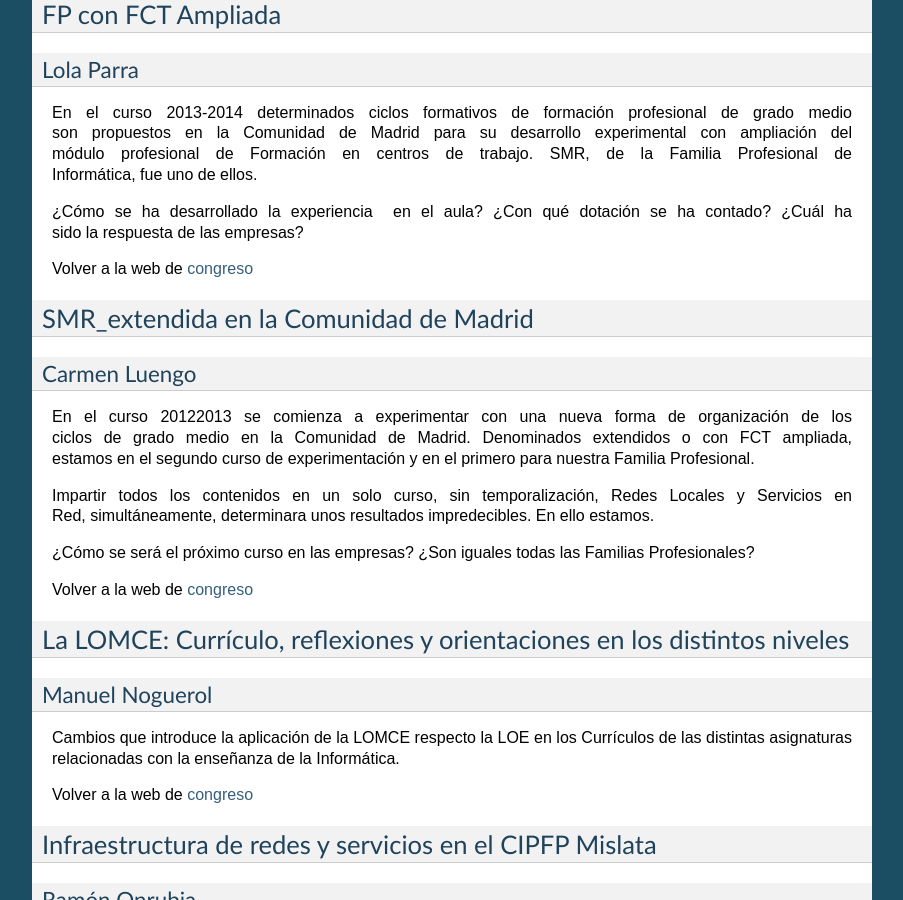
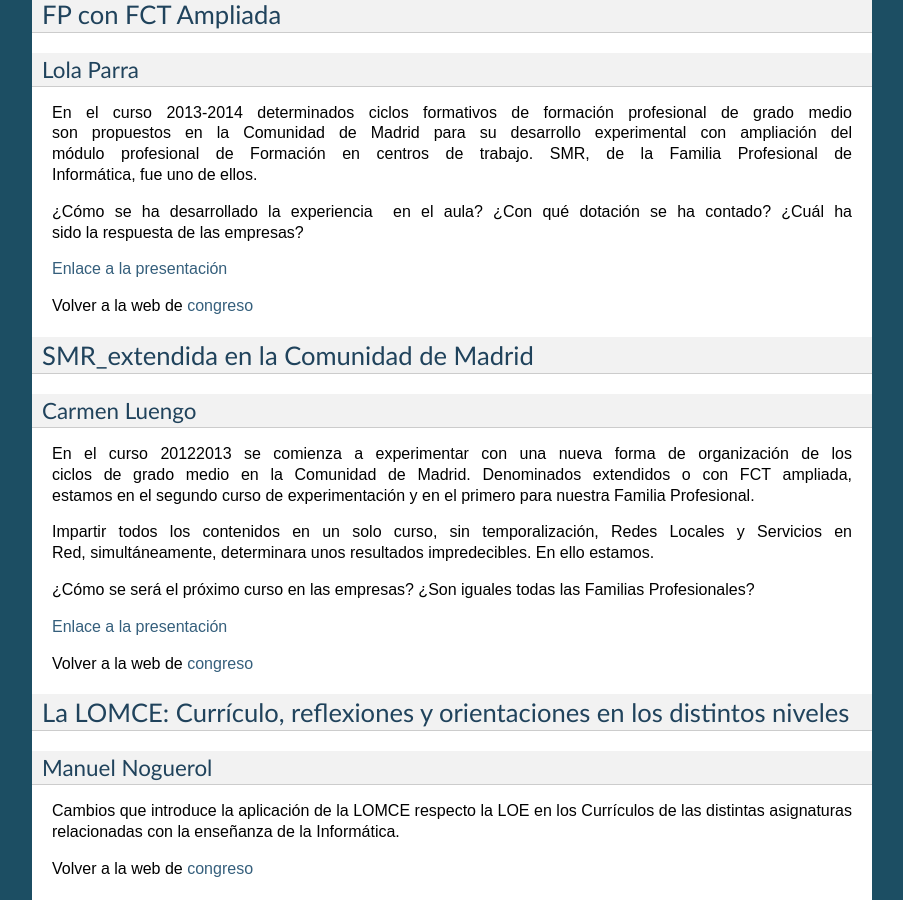
Before and after one commit to pnapi/web-pnapi-archivo, a Sphinx documentation site: the page built from source/congreso/2014/ponencias.rst, in a window 1280 px wide and 900 px high, scrolled down 1787 px. Shown: the whole window, without its empty margins (198-1101 px from the left). Built offline with Sphinx 7.4.7, drawn with Linux system fonts in a browser that asks for light colours.

Commit message:
Añado presentación Lola Parra y Carmen Luengo

```diff
--- a/source/congreso/2014/ponencias.rst
+++ b/source/congreso/2014/ponencias.rst
@@ -82,6 +82,8 @@ Informática, fue uno de ellos.
 
 ¿Cómo se ha desarrollado la experiencia  en el aula? ¿Con qué dotación se ha contado? ¿Cuál ha sido la respuesta de las empresas?
 
+`Enlace a la presentación <http://congreso.profesoresinformatica.es/files/FCT_Ampliada.pdf>`_
+
 Volver a la web de congreso_
 
 SMR_extendida en la Comunidad de Madrid
@@ -95,6 +97,8 @@ En el curso 2012­2013 se comienza a experimentar con una nueva forma
 Impartir todos los contenidos en un solo curso, sin temporalización, Redes Locales y Servicios en Red, simultáneamente, determinara unos resultados impredecibles. En ello estamos.
 
 ¿Cómo se será el próximo curso en las empresas? ¿Son iguales todas las Familias Profesionales?
+
+`Enlace a la presentación <http://congreso.profesoresinformatica.es/files/FCT_Ampliada.pdf>`_
 
 Volver a la web de congreso_
 
```
